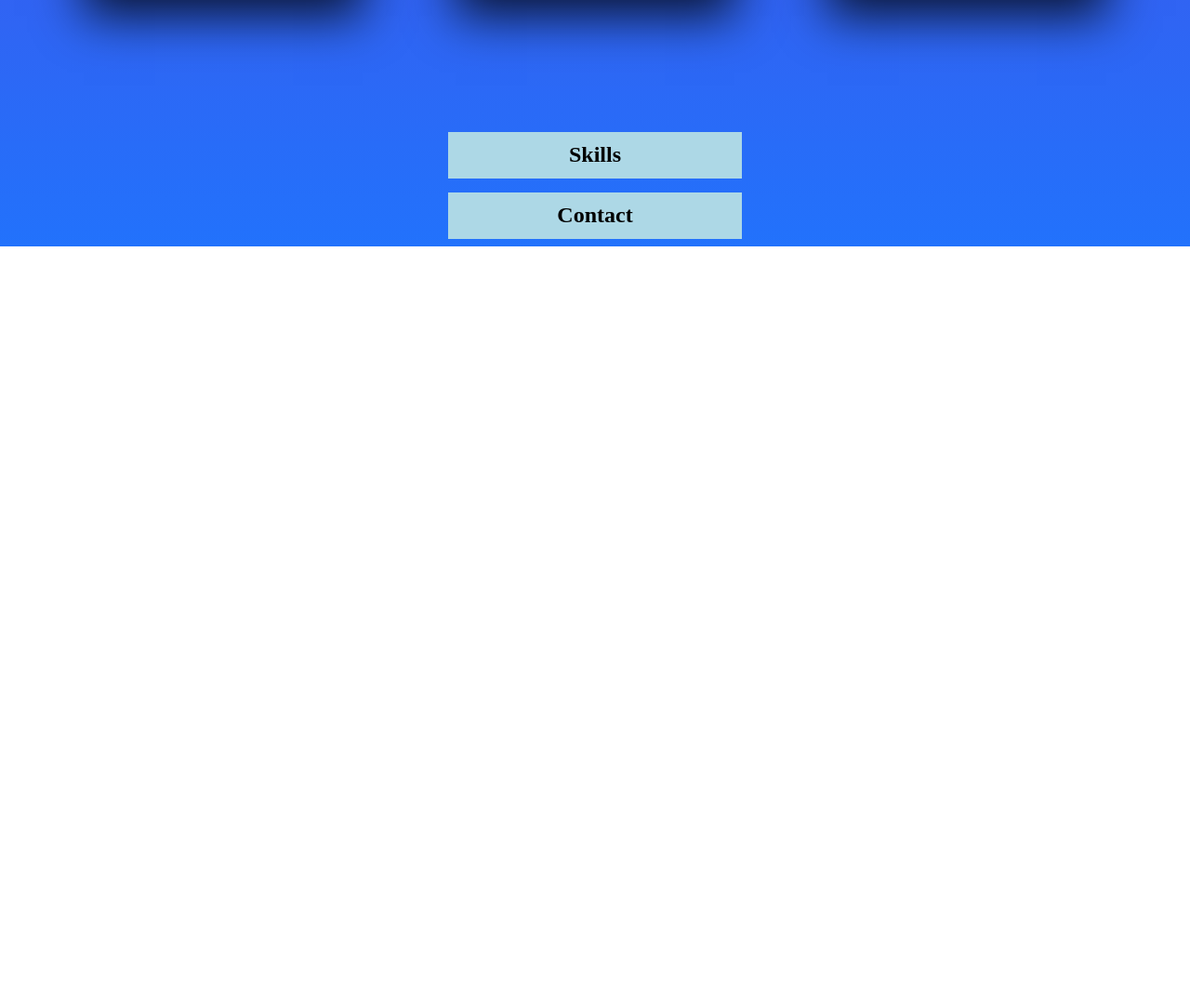
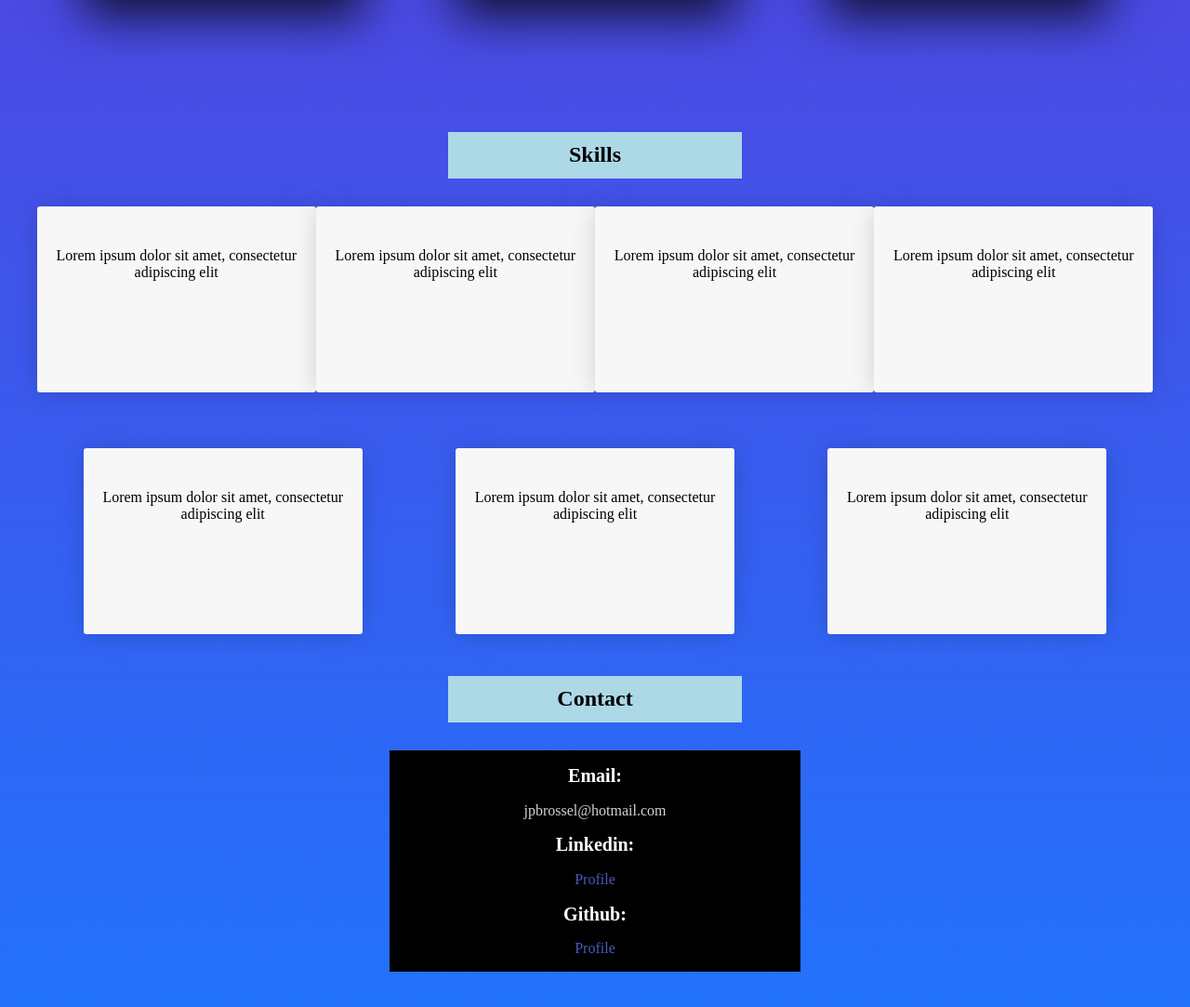
Before and after one commit to Bross03/PersonalPortfolioWebsite, a plain HTML site: page index.html in a window 1280 px wide. Shown: the part 1555-2638 px from the top of the page at 93% size. Before the commit the page ends 1820 px from the top, so only its background shows below. Drawn offline with Linux system fonts and the light colour scheme.

Commit message:
add final structure to website, contact and skills

```diff
--- a/Resources/styles.css
+++ b/Resources/styles.css
@@ -196,3 +196,47 @@ h2{
   background-color: rgb(62, 89, 99);
 
 }
+.skillsWrap{
+  width:95%;
+  display:flex;
+  flex-wrap: wrap;
+  justify-content: space-around;
+}
+.skill{
+  background-color:rgb(247, 247, 247);
+  box-shadow: 0px 1px 27px -3px rgb(0 0 0 / 20%);
+  border-radius:3px;
+  height:200px;
+  width:300px;
+  color:black;
+  margin:30px 0;
+}
+.skill p{
+  text-align: center;
+  box-sizing: border-box;
+  padding: 10px;
+}
+.contactLinks{
+  width:35%;
+  min-width:200px;
+  background-color: black;
+
+  margin:30px 0;
+}
+.contactLinks h2{
+  font-size:1.25rem;
+  color:white;
+
+}
+.contactLinks p{
+  color: lightgray ;
+  text-align: center;
+}
+.contactLinks a{
+  text-decoration: none;
+  color:rgb(74, 92, 192);
+}
+.contactLinks a:hover{
+  text-decoration: underline;
+  color:rgb(52, 64, 129);
+}
--- a/index.html
+++ b/index.html
@@ -110,10 +110,51 @@
                 <div class="titleWrapper">
                     <h2>Skills</h2>
                 </div>
+                <div class="skillsWrap">
+                    <div class="skill">
+                        <img src="">
+                        <p>Lorem ipsum dolor sit amet, consectetur adipiscing elit</p>
+                    </div>
+                    <div class="skill">
+                        <img src="">
+                        <p>Lorem ipsum dolor sit amet, consectetur adipiscing elit</p>
+                    </div>
+                    <div class="skill">
+                        <img src="">
+                        <p>Lorem ipsum dolor sit amet, consectetur adipiscing elit</p>
+                    </div>
+                    <div class="skill">
+                        <img src="">
+                        <p>Lorem ipsum dolor sit amet, consectetur adipiscing elit</p>
+                    </div>
+                    <div class="skill">
+                        <img src="">
+                        <p>Lorem ipsum dolor sit amet, consectetur adipiscing elit</p>
+                    </div>
+                    <div class="skill">
+                        <img src="">
+                        <p>Lorem ipsum dolor sit amet, consectetur adipiscing elit</p>
+                    </div>
+                    <div class="skill">
+                        <img src="">
+                        <p>Lorem ipsum dolor sit amet, consectetur adipiscing elit</p>
+                    </div>
+                </div>
             </section>
             <section id="contact">
                 <div class="titleWrapper">
                     <h2>Contact</h2>
+                </div>
+                <div class="contactLinks">
+
+                    <h2>Email:</h2>
+                    <p>jpbrossel@hotmail.com</p>
+                    <h2>Linkedin:</h2>
+                    <p><a href="#">Profile</a></p>
+                    <h2>Github:</h2>
+                    <p><a href="#">Profile</a></p>
+
+
                 </div>
             </section>
 
```
